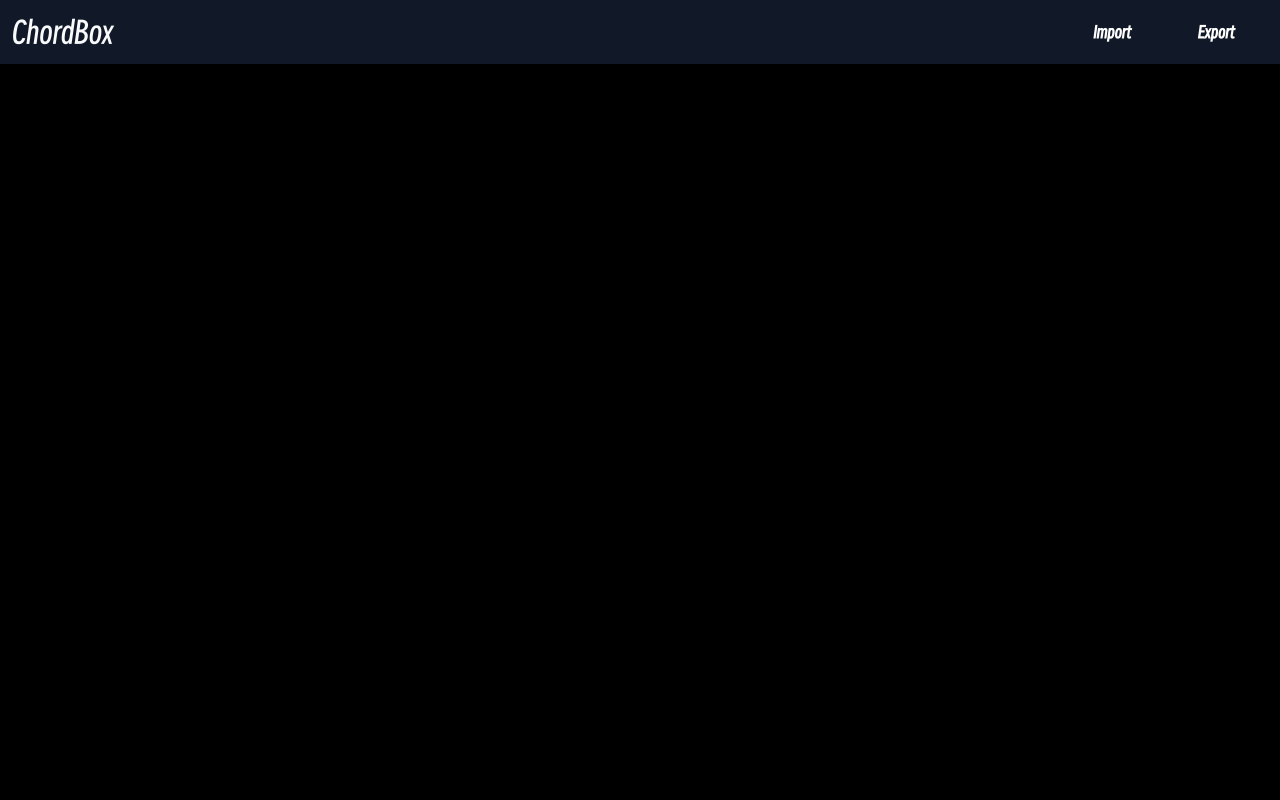
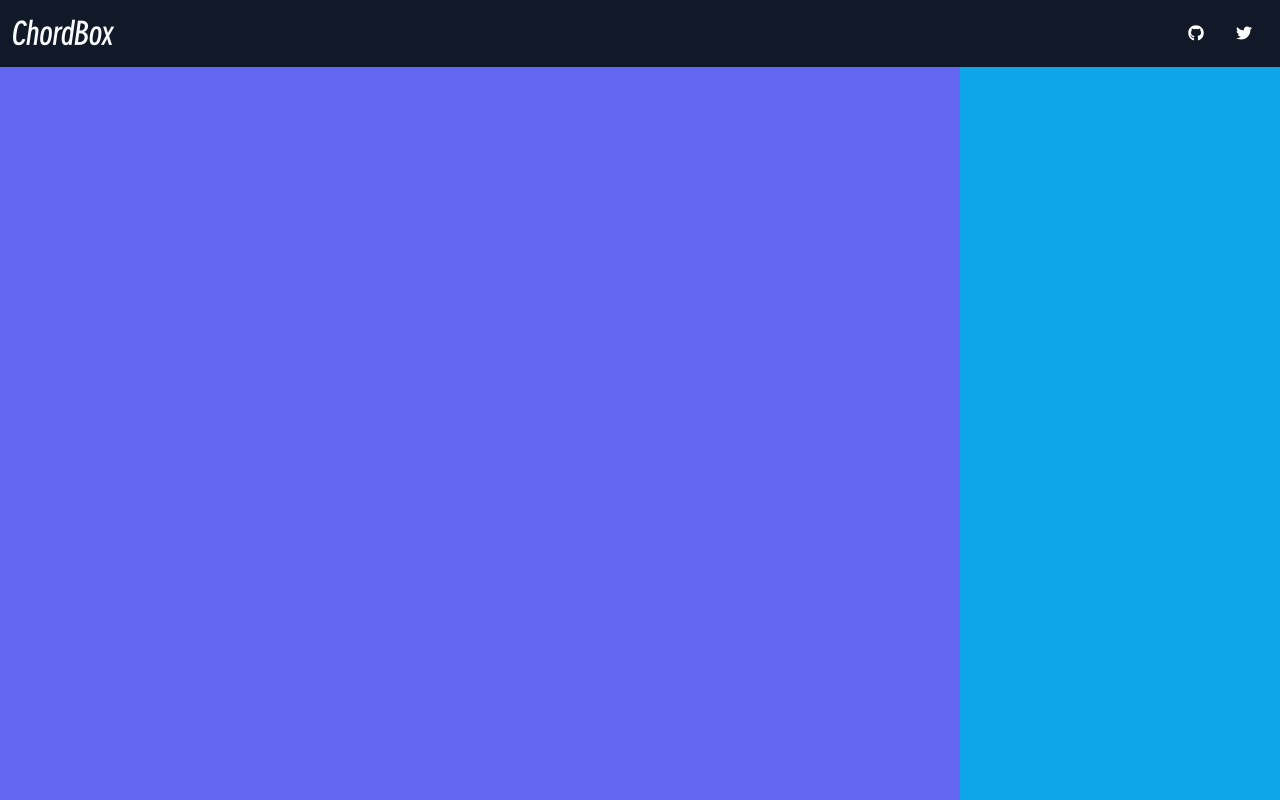
Before and after one commit to DongHY1/chordbox, a Next.js app: page / in a window 1280 px wide. Built offline with nearby package versions, Linux system fonts and the light colour scheme.

Commit message:
add icon

```diff
--- a/components/Header.tsx
+++ b/components/Header.tsx
@@ -1,18 +1,23 @@
-import React from 'react';
-
+import { FaGithub, FaTwitter } from 'react-icons/fa';
 export default function Header() {
   return (
-    <nav className="flex items-center justify-between flex-wrap bg-gray-900 p-3">
+    <nav className="flex items-center justify-between flex-wrap bg-gray-900 p-3 basis-1/12 ">
       <div>
         <span className="text-3xl text-slate-50">ChordBox</span>
       </div>
-      <div className="flex justify-around w-52">
-        <button className="bg-gray-900 hover:bg-gray-800 text-white font-bold py-2 px-4 rounded">
-          Import
-        </button>
-        <button className="bg-gray-900 hover:bg-gray-800 text-white font-bold py-2 px-4 rounded">
-          Export
-        </button>
+      <div className="flex justify-around w-24">
+        <a
+          href="https://github.com/DongHY1/chordbox"
+          className="bg-gray-900 hover:bg-gray-800 text-white font-bold py-1 px-4 rounded"
+        >
+          <FaGithub className="text-white" />
+        </a>
+        <a
+          href="https://twitter.com/SZU_HaoYu"
+          className="bg-gray-900 hover:bg-gray-800 text-white font-bold py-1 px-4 rounded"
+        >
+          <FaTwitter className="text-white" />
+        </a>
       </div>
     </nav>
   );
--- /dev/null
+++ b/components/Main.tsx
@@ -0,0 +1,16 @@
+import React from 'react';
+import Header from './Header';
+
+export default function Main() {
+  return (
+    <>
+      <div className="flex flex-col h-screen">
+        <Header />
+        <div className="flex flex-row basis-11/12">
+          <aside className="basis-3/4 bg-indigo-500"></aside>
+          <main className="basis-1/4 bg-sky-500"></main>
+        </div>
+      </div>
+    </>
+  );
+}
--- a/package.json
+++ b/package.json
@@ -23,6 +23,7 @@
   "devDependencies": {
     "autoprefixer": "^10.4.13",
     "postcss": "^8.4.19",
+    "react-icons": "^4.6.0",
     "tailwindcss": "^3.2.4"
   }
 }
--- a/pages/index.tsx
+++ b/pages/index.tsx
@@ -1,14 +1,14 @@
 import Head from 'next/head';
-import Header from '../components/Header';
+import Main from '../components/Main';
 export default function Home() {
   return (
-    <div className="h-screen bg-black">
+    <div className="bg-black flex flex-col">
       <Head>
         <title>ChordBox</title>
         <meta name="description" content="Generated by create next app" />
         <link rel="icon" href="/favicon.ico" />
       </Head>
-      <Header />
+      <Main />
     </div>
   );
 }
```
Also changed, not shown: 1 other file (tests, documents, lock files or other folders).
